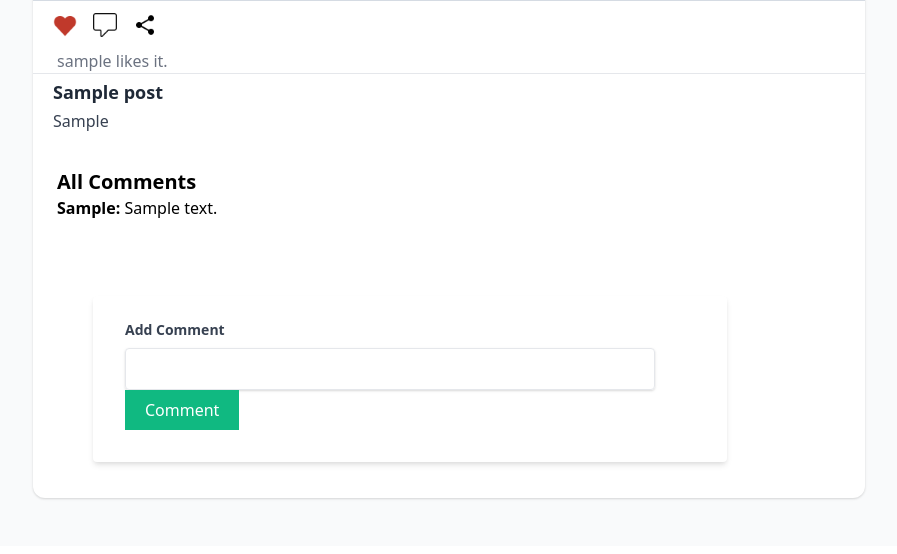
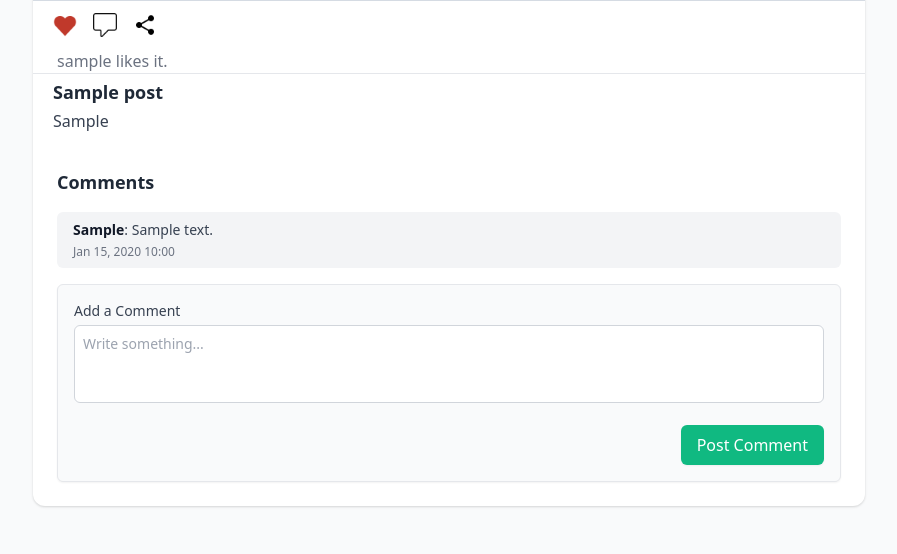
Before and after one commit to tamim-vaiya/leafnet, a Django app: page /posts/feed/ in a window 1280 px wide. Shown: the part 896-1450 px from the top of the page, without its empty margins (191-1088 px from the left). Before the commit the page ends 1396 px from the top, so only its background shows below. Run offline with Django 5.2, Linux system fonts and the light colour scheme; a user stored in the database is signed in; tables that the repository leaves empty hold one stand-in row (values such as "Sample post"); grey boxes marked "Sample" are stand-in pictures; style sheets or scripts are compiled from the project's sources; some libraries are stand-ins or nearby versions.

Commit message:
improved design

```diff
--- a/posts/templates/posts/feed.html
+++ b/posts/templates/posts/feed.html
@@ -61,30 +61,42 @@
               <p class="text-gray-700 pb-3 text-base leading-snug mt-1">{{ post.caption }}</p>
             {% endif %}
           </div>
-          <!-- Post Comment -->
-          <div class="px-6 py-4">
-            <h4 class="font-bold text-xl">All Comments</h4>
+          <!-- Comments Section -->
+            <div class="px-6 py-4 space-y-4">
+                <h4 class="font-semibold text-lg text-gray-800 mb-2">Comments</h4>
+                {% if post.comments.all %}
                     {% for comment in post.comments.all %}
-                <b>{{ comment.posted_by }}: </b> {{ comment.body }}
-                <br>
+                    <div class="bg-gray-100 rounded-md px-4 py-2">
+                        <p class="text-sm text-gray-700">
+                        <span class="font-semibold text-gray-900">{{ comment.posted_by }}</span>:
+                        {{ comment.body }}
+                        </p>
+                        <p class="text-xs text-gray-500 mt-1">{{ comment.created|date:"M d, Y H:i" }}</p>
+                    </div>
                     {% endfor %}
+                {% else %}
+                    <p class="text-sm text-gray-500 italic">No comments yet. Be the first to share your thoughts.</p>
+                {% endif %}
             </div>
-          <div class="p-5">
-            <form method="POST" class="bg-white shadow-md m-10 w-4/5 rounded px-8 pt-6 pb-8 mb-4">
+
+            <!-- Comment Form -->
+            <div class="px-6 pb-6">
+                <form method="POST" class="bg-gray-50 border border-gray-200 rounded-md px-4 py-4 shadow-sm">
                     {% csrf_token %}
-                <div class="mb-2">
-                    <label for="" class="block text-gray-700 text-sm font-bold mb-2">Add Comment</label>
+                    <div class="mb-4">
+                    <label class="block text-sm font-medium text-gray-700 mb-1">Add a Comment</label>
+                    <textarea name="body" rows="3" class="w-full p-2 border border-gray-300 rounded-md focus:outline-none focus:ring-2 focus:ring-green-400 focus:border-green-400 resize-none text-sm text-gray-800" placeholder="Write something...">{{ comment_form.body.value|default_if_none:"" }}</textarea>
                     </div>
-                <div class="shadow appearance-none border rounded py-2 px-3 mr-10 text-gray-700">
-                    {{ comment_form.body }}
+                    <input type="hidden" name="post_id" value="{{ post.id }}">
+                    <input type="hidden" name="posted_by" value="{{ logged_user }}">
+                    <div class="flex justify-end">
+                    <button type="submit" class="bg-green-500 hover:bg-green-600 text-white font-medium px-4 py-2 rounded-md shadow-sm transition duration-150">Post Comment</button>
                     </div>
-                <div>
-                    <input type="hidden" name="post_id" id="post_id" value="{{ post.id }}">
-                    <input type="hidden" name="posted_by" id="posted_by" value="{{ logged_user }}">
-                </div>
-                <button type="submit" class="bg-green-500 text-white px-5 py-2">Comment</button>
                 </form>
             </div>
+
+
+
         </div>
       {% endfor %}
     </div>
--- a/posts/views.py
+++ b/posts/views.py
@@ -28,6 +28,7 @@ def feed(request):
         new_comment.post = post
         # new_comment.user = request.user
         new_comment.save()
+        comment_form = CommentForm()
     else:
         comment_form = CommentForm()
 
```
Lines whose indentation alone changed are shown as unchanged.
